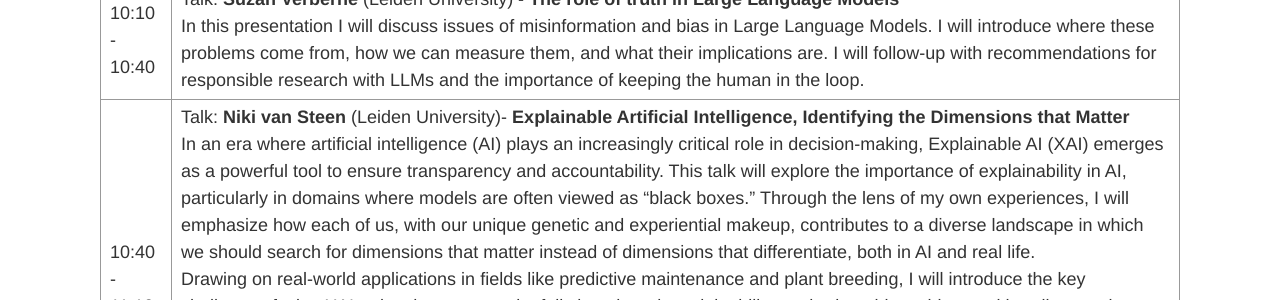
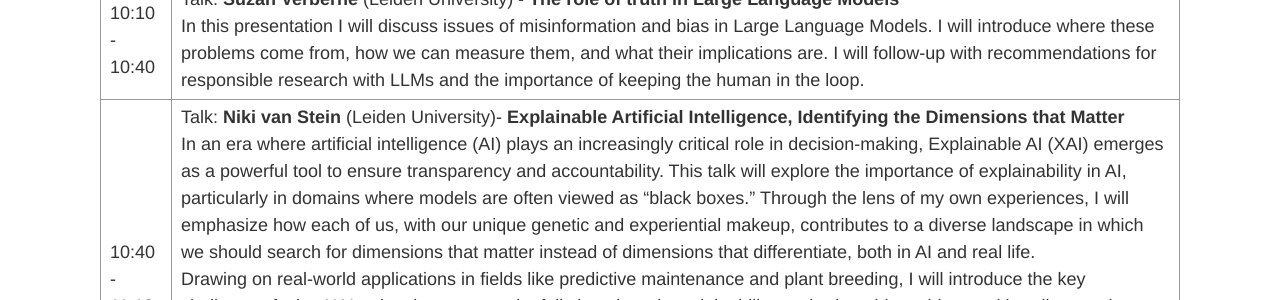
Before and after one commit to alice-and-eve/2024, a Jekyll site: the page built from index.md, in a window 1280 px wide and 900 px high, scrolled down 1735 px. Shown: the part 153-453 px from the top of the window. Built offline with Jekyll 4.4.1, drawn with Linux system fonts in a browser that asks for light colours.

Commit message:
Update index.md

```diff
--- a/index.md
+++ b/index.md
@@ -44,7 +44,7 @@ REGISTRATION IS CLOSED!
 | 09:30 - 10:00  | Welcome coffee (The Launch)|
 | 10:00 - 10:10  | Opening (The Launch)|
 | 10:10 - 10:40  | Talk: **Suzan Verberne** (Leiden University) - **The role of truth in Large Language Models**<br>In this presentation I will discuss issues of misinformation and bias in Large Language Models. I will introduce where these problems come from, how we can measure them, and what their implications are. I will follow-up with recommendations for responsible research with LLMs and the importance of keeping the human in the loop. |
-| 10:40 - 11:10  | Talk: **Niki van Steen** (Leiden University)- **Explainable Artificial Intelligence, Identifying the Dimensions that Matter**<br>In an era where artificial intelligence (AI) plays an increasingly critical role in decision-making, Explainable AI (XAI) emerges as a powerful tool to ensure transparency and accountability. This talk will explore the importance of explainability in AI, particularly in domains where models are often viewed as "black boxes." Through the lens of my own experiences, I will emphasize how each of us, with our unique genetic and experiential makeup, contributes to a diverse landscape in which we should search for dimensions that matter instead of dimensions that differentiate, both in AI and real life.<br>Drawing on real-world applications in fields like predictive maintenance and plant breeding, I will introduce the key challenges facing XAI today: how to meaningfully benchmark explainability methods, address bias, and handle complex non-linear interactions in time-series data. I will also highlight the role of global sensitivity analysis in explaining deep neural networks with large feature sets, and the novel use of evolutionary computation for multi-objective counterfactuals in time-series classification.<br>Ultimately, the talk will underscore the value of using XAI to help AI "teach us," fostering deeper insights into both technology and ourselves. |
+| 10:40 - 11:10  | Talk: **Niki van Stein** (Leiden University)- **Explainable Artificial Intelligence, Identifying the Dimensions that Matter**<br>In an era where artificial intelligence (AI) plays an increasingly critical role in decision-making, Explainable AI (XAI) emerges as a powerful tool to ensure transparency and accountability. This talk will explore the importance of explainability in AI, particularly in domains where models are often viewed as "black boxes." Through the lens of my own experiences, I will emphasize how each of us, with our unique genetic and experiential makeup, contributes to a diverse landscape in which we should search for dimensions that matter instead of dimensions that differentiate, both in AI and real life.<br>Drawing on real-world applications in fields like predictive maintenance and plant breeding, I will introduce the key challenges facing XAI today: how to meaningfully benchmark explainability methods, address bias, and handle complex non-linear interactions in time-series data. I will also highlight the role of global sensitivity analysis in explaining deep neural networks with large feature sets, and the novel use of evolutionary computation for multi-objective counterfactuals in time-series classification.<br>Ultimately, the talk will underscore the value of using XAI to help AI "teach us," fostering deeper insights into both technology and ourselves. |
 | 11:10 - 11:30  | Coffee Break |
 | 11:30 - 12:00  | Talk: **Antonia Affinito** (University of Twente) - **Growing Up Digital: Risks in Mobile Application Usage**<br> In today’s digital era, digital natives - individuals who have grown up using digital technology from a very young age - frequently use online platforms for education, entertainment, and social interaction. While these platforms offer many benefits, they also pose risks, such as exposure to inappropriate content, online scams, and identity theft. Children and adolescents, despite their comfort with technology, are particularly vulnerable because they are often unaware of the potential risks. Furthermore, the applications they use daily collect and access a wide range of personal information. While recent regulatory frameworks like COPPA, CCPA, and GDPR establish clear rules for data acquisition and privacy for specific age groups, their practical application remains uncertain. This talk presents the main risks the children face online and how data application practices align with privacy policies among mobile applications targeting different age groups. |
 | 12:00 - 12:30  | Talk: **Gabriele Keller** (University of Utrecht) - **A pragmatic approach to verified compilation** |
```
